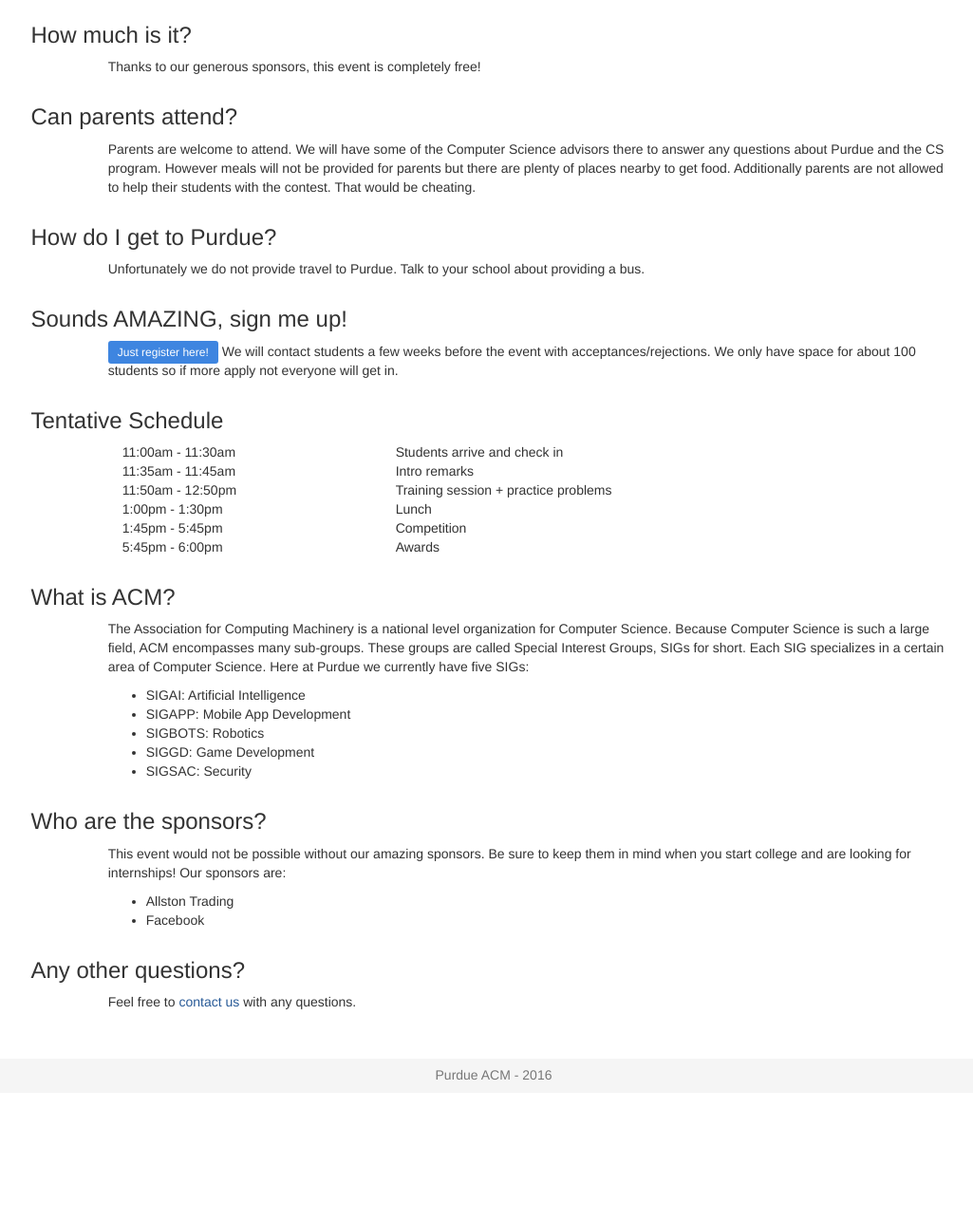
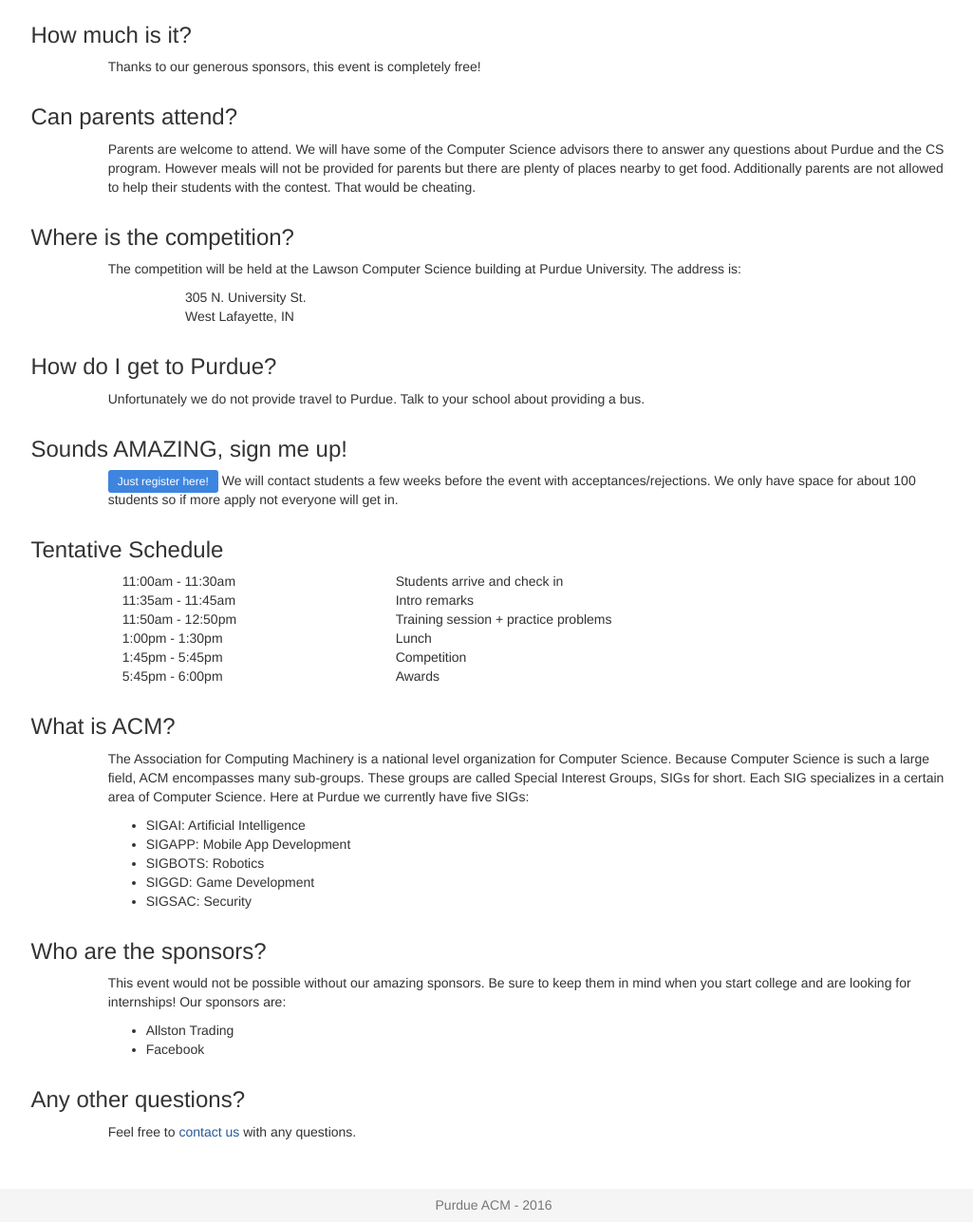
Before and after one commit to oggnik/acm-hscc, a Python web app: template hscc/templates/index.html in a window 1280 px wide. Shown: the part 1077-2364 px from the top of the page at 95% size, without its empty margins (120-1145 px from the left). Before the commit the page ends 2215 px from the top, so only its background shows below. Run offline with Jinja, Linux system fonts and the light colour scheme; the template is opened without the code that fills it, so the values that code supplies are empty.

Commit message:
Added location of event

```diff
--- a/hscc/templates/index.html
+++ b/hscc/templates/index.html
@@ -74,6 +74,12 @@
                     <h3>Can parents attend?</h3>
                     <p class="col-md-offset-1">Parents are welcome to attend.  We will have some of the Computer Science advisors there to answer any questions about Purdue and the CS program.  However meals will not be provided for parents but there are plenty of places nearby to get food.  Additionally parents are not allowed to help their students with the contest.  That would be cheating.</p>
                 </div>
+                <!-- Where is it -->
+                <div class="row question">
+                    <h3>Where is the competition?</h3>
+                    <p class="col-md-offset-1">The competition will be held at the Lawson Computer Science building at Purdue University.  The address is:</p>
+                    <p class="col-md-offset-2">305 N. University St.<br />West Lafayette, IN</p>
+                </div>
                 <!-- Travel -->
                 <div class="row question">
                     <h3>How do I get to Purdue?</h3>
```
